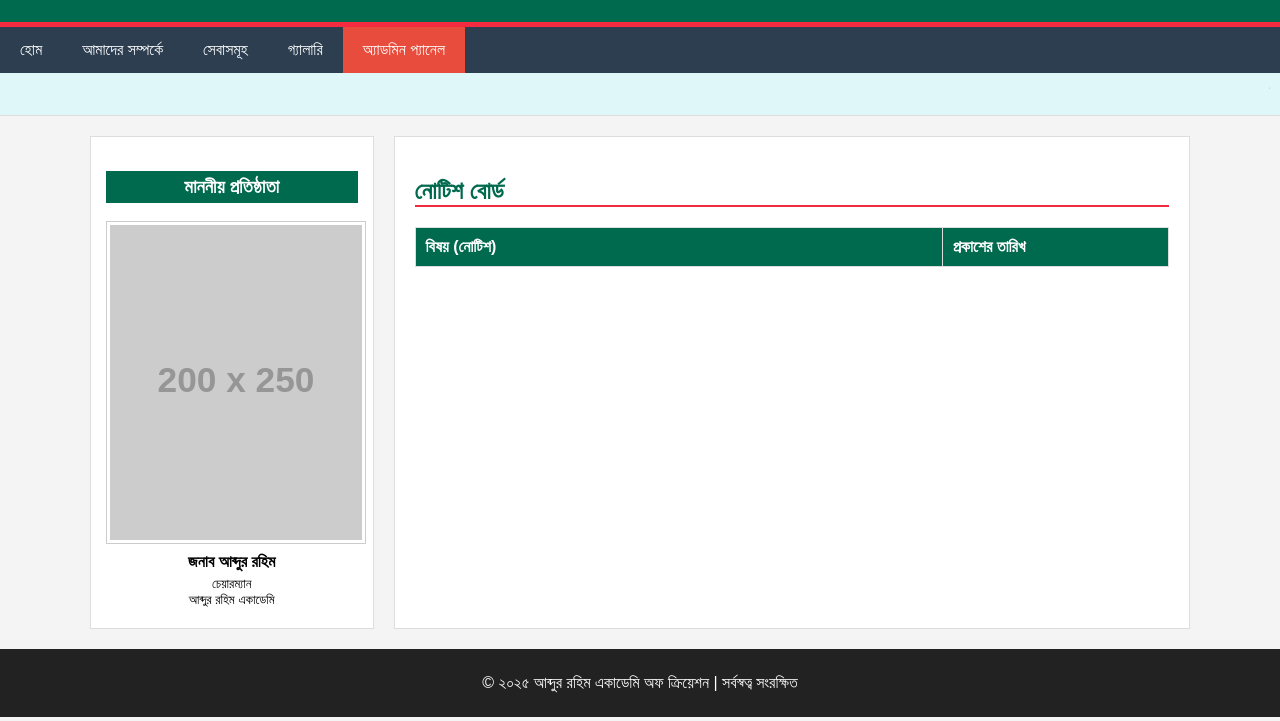
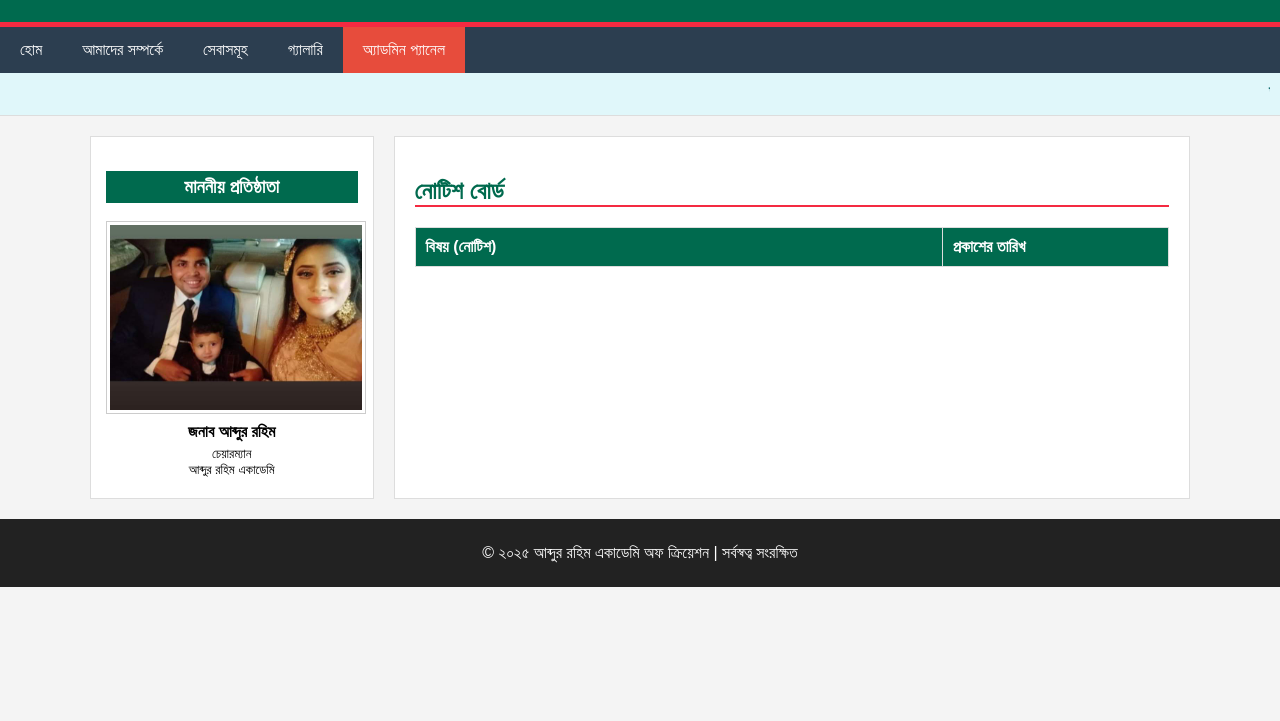
Before and after one commit to rahimbbuasm222/www.abdurrahimacademy.edu.com, a website: page index.html in a window 1280 px wide. Shown: the part 79-800 px from the top of the page. Drawn offline with Linux system fonts and the light colour scheme; no server answers; placeholder pictures from the web are drawn by us.

Commit message:
Added new image for founder in sidebar and updated index.html

```diff
--- a/index.html
+++ b/index.html
@@ -62,7 +62,7 @@
         <!-- Sidebar -->
         <div class="sidebar">
             <h3 style="background:#006a4e; color:white; padding:5px; text-align:center;">মাননীয় প্রতিষ্ঠাতা</h3>
-            <img src="https://via.placeholder.com/200x250?text=Abdur+Rahim+Sir" alt="Abdur Rahim">
+            <img src="images/family.jpg" alt="Abdur Rahim">
             <p style="text-align:center; font-weight:bold;">জনাব আব্দুর রহিম</p>
             <p style="text-align:center; font-size:13px;">চেয়ারম্যান<br>আব্দুর রহিম একাডেমি</p>
         </div>
```
Also changed, not shown: images/family.jpg (added).
